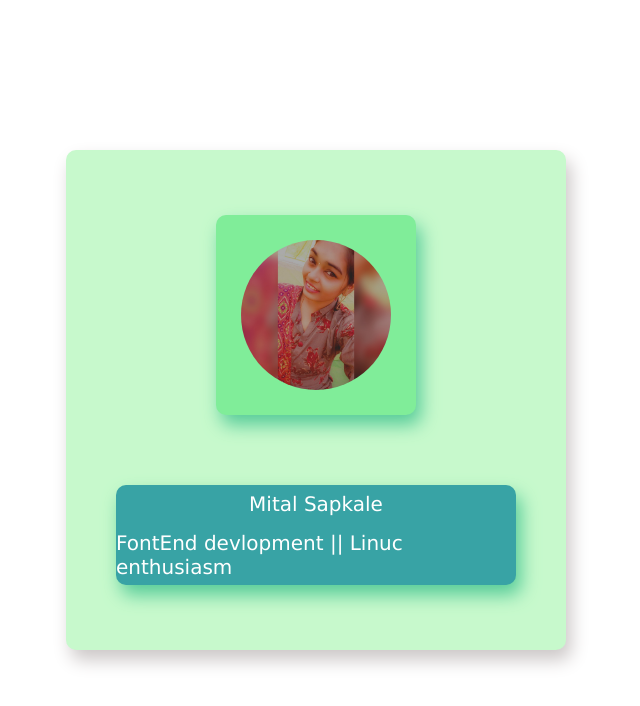
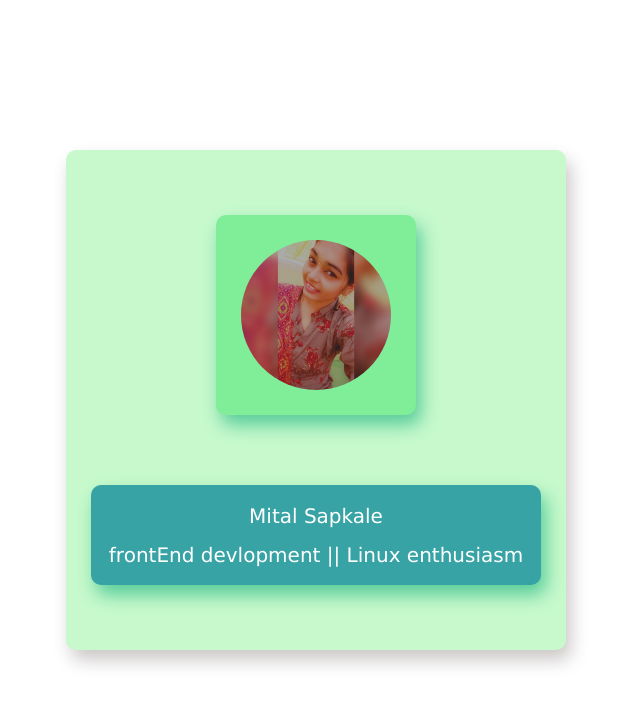
Before and after one commit to mitalrs/Short-Profile-With-HTML-CSS, a plain HTML site: page MitalSapkale/mital.html in a window 1280 px wide. Shown: the whole page, without its empty margins (324-964 px from the left). Drawn offline with Linux system fonts and the light colour scheme.

Commit message:
changes done

```diff
--- a/MitalSapkale/mital.css
+++ b/MitalSapkale/mital.css
@@ -38,7 +38,7 @@ img{
     box-shadow: 5px 10px 18px #ccc7c7;
 }
 .text{
-    width: 400px;
+    width: 450px;
     height: 100px;
     background-color: #38a3a5;
     border-radius: 10px;
--- a/MitalSapkale/mital.html
+++ b/MitalSapkale/mital.html
@@ -14,7 +14,7 @@
         </div>
         <div class="text">
             <p class="name">Mital Sapkale</p>
-            <p>FontEnd devlopment || Linuc enthusiasm</p>
+            <p>frontEnd devlopment || Linux enthusiasm</p>
         </div>
     </div>
 </body>
```
Also changed, not shown: MitalSapkale/img/profile.png (deleted), MitalSapkale/img/profileTamplete.png (added).
